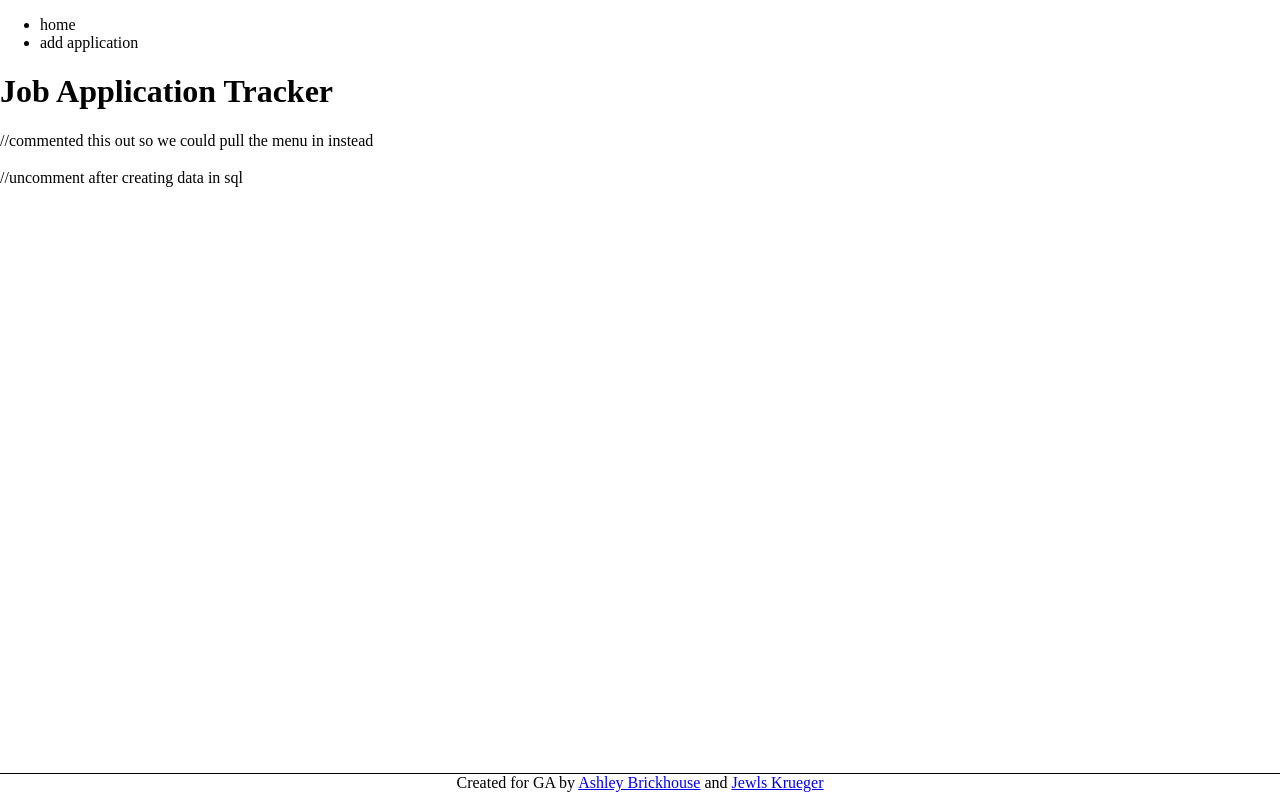
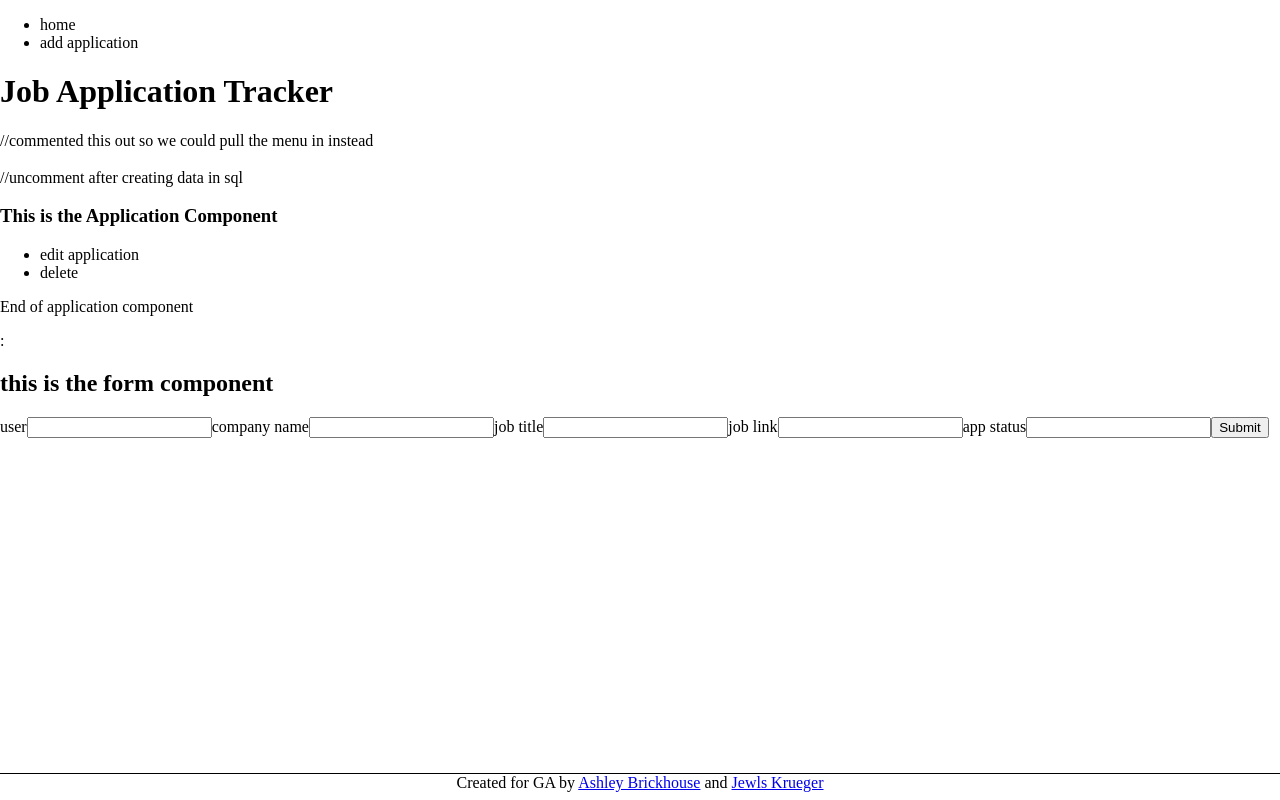
Before and after one commit to jewlsrules/react-project, a React (Create React App) app in the folder app-tracker/: page / in a window 1280 px wide. Built offline with nearby package versions, Linux system fonts and the light colour scheme.

Commit message:
making sure everything has been added

```diff
--- a/app-tracker/src/components/Applications.js
+++ b/app-tracker/src/components/Applications.js
@@ -34,8 +34,10 @@ class Applications extends React.Component {
         <div className="app-buttons">
 
           <ul>
-            <li>edit application</li>
-            <li>delete</li>
+            <li onClick={()=>
+            {this.props.handleView('editApp', this.props.data)}}>edit application</li>
+            <li onClick={()=>
+            {this.props.handleDelete(this.props.data.id)}}>delete</li>
           </ul>
         </div>
         <p>End of application component</p>
```
Also changed, not shown: app-tracker/src/components/Main.js (+18 -4 lines).
